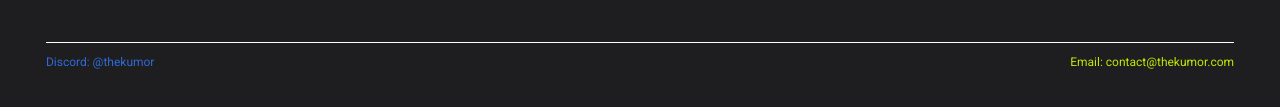
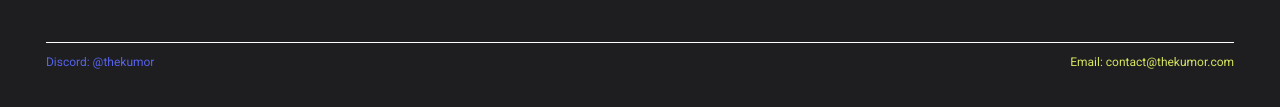
Before and after one commit to thekumor/website, a plain HTML site: page index.html in a window 1280 px wide. Shown: the part 567-674 px from the top of the page. Drawn offline with Linux system fonts and the light colour scheme.

Commit message:
Changed email and Discord colour to more appropriate ones.

```diff
--- a/style.css
+++ b/style.css
@@ -29,13 +29,13 @@ html {
 .left {
 	text-align: left;
 	width: 50%;
-	color: #306ad4;
+	color: #5562EA;
 }
 
 .right {
 	text-align: right;
 	flex-grow: 1;
-	color: #bfe904;
+	color: #d7e45f;
 }
 
 .links {
```
